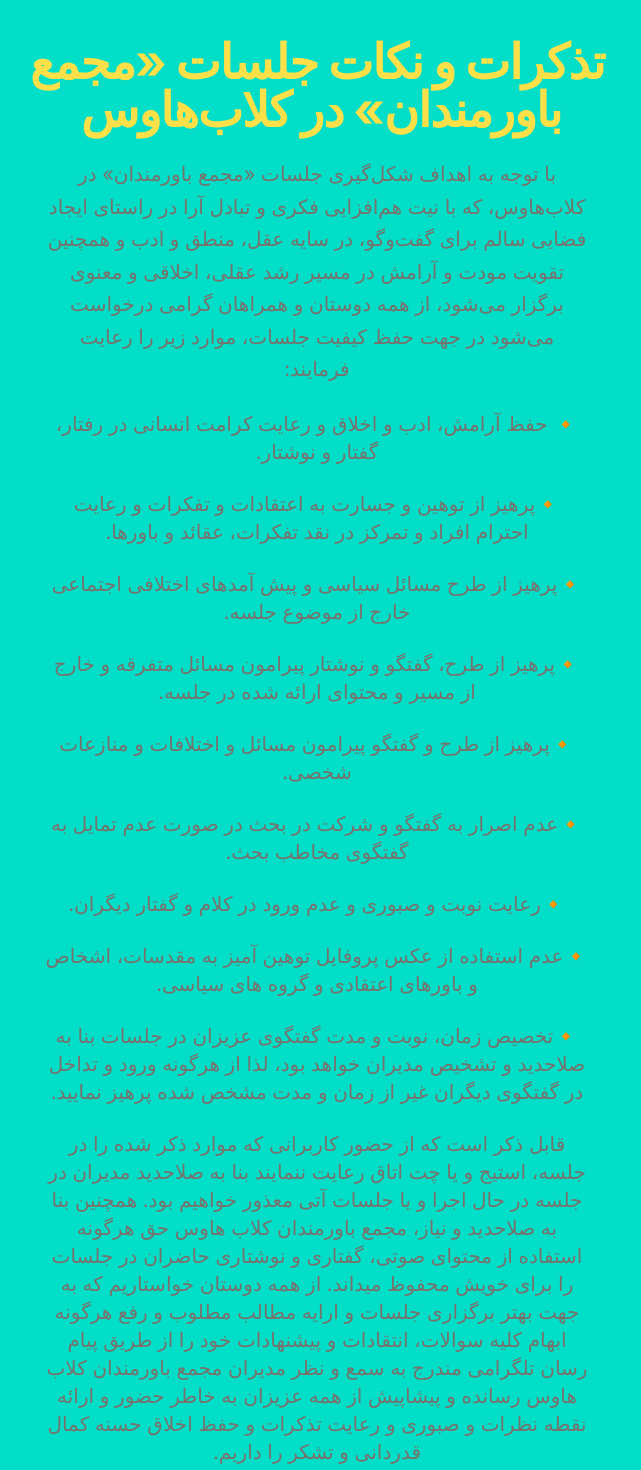
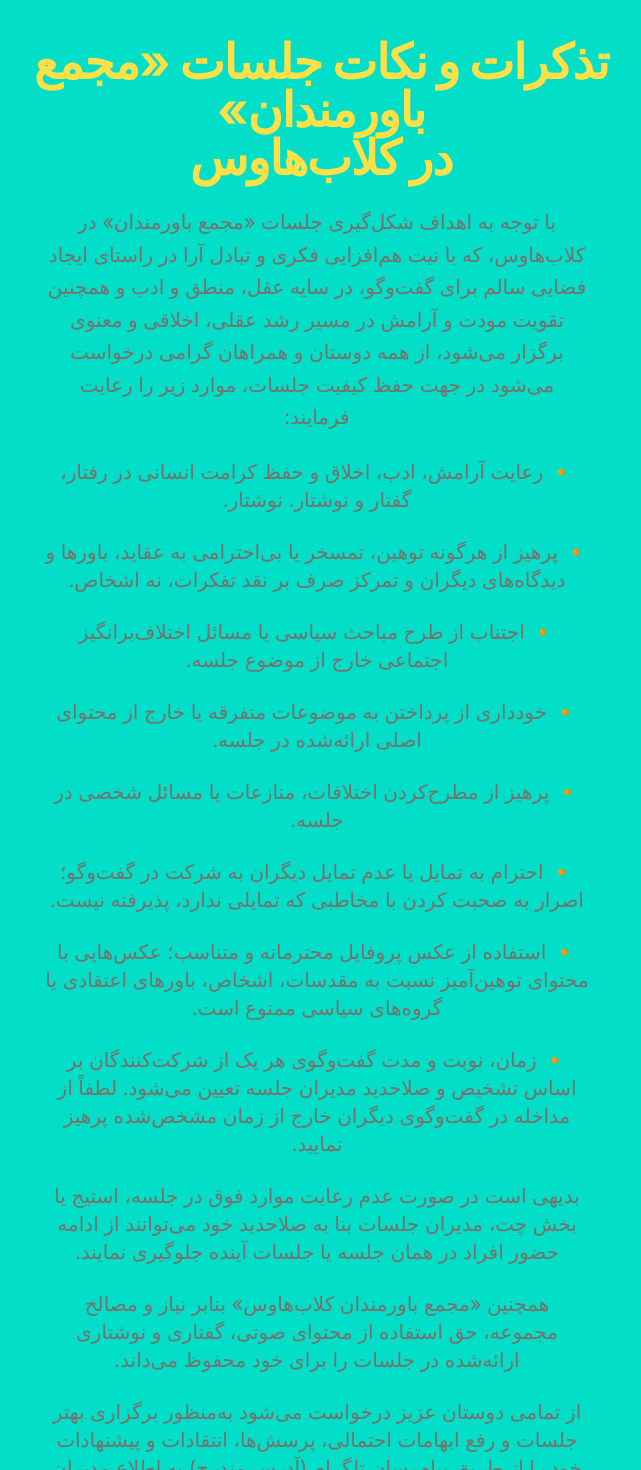
Before and after one commit to mah404/bavarmandan, a Next.js app: page / in a window 1280 px wide. Shown: the part 2360-3830 px from the top of the page, without its empty margins (323-964 px from the left). Built offline with nearby package versions, Linux system fonts and the light colour scheme; a web font is replaced by a local one.

Commit message:
Added Color

```diff
--- a/components/layout/sections/community.tsx
+++ b/components/layout/sections/community.tsx
@@ -21,9 +21,12 @@ export const CommunitySection = () => {
           >
             <CardHeader>
               <CardTitle className="text-4xl md:text-5xl font-bold flex flex-col items-center">
-                <div>
+                <div className="flex flex-col">
                   <span className=" pl-2 bg-gradient-to-r text-yellow-300 bg-clip-text">
-                    تذکرات و نکات جلسات «مجمع باورمندان» در کلاب‌هاوس
+                    تذکرات و نکات جلسات «مجمع باورمندان»
+                  </span>
+                  <span className=" pl-2 bg-gradient-to-r text-yellow-300 bg-clip-text">
+                    در کلاب‌هاوس
                   </span>
                 </div>
               </CardTitle>
@@ -37,53 +40,56 @@ export const CommunitySection = () => {
               رعایت فرمایند:
             </CardContent>
             <CardContent className="lg:w-[80%] text-xl text-muted-foreground ">
-              🔸 حفظ آرامش، ادب و اخلاق و رعایت کرامت انسانی در رفتار، گفتار و
-              نوشتار.
+              🔸 رعایت آرامش، ادب، اخلاق و حفظ کرامت انسانی در رفتار، گفتار و
+              نوشتار. نوشتار.
             </CardContent>
             <CardContent className="lg:w-[80%] text-xl text-muted-foreground">
-              🔸پرهیز از توهین و جسارت به اعتقادات و تفکرات و رعایت احترام افراد
-              و تمرکز در نقد تفکرات، عقائد و باورها.
+              🔸 پرهیز از هرگونه توهین، تمسخر یا بی‌احترامی به عقاید، باورها و
+              دیدگاه‌های دیگران و تمرکز صرف بر نقد تفکرات، نه اشخاص.
             </CardContent>
             <CardContent className="lg:w-[80%] text-xl text-muted-foreground">
-              🔸پرهیز از طرح مسائل سیاسی و پیش آمدهای اختلافی اجتماعی خارج از
-              موضوع جلسه.
+              🔸 اجتناب از طرح مباحث سیاسی یا مسائل اختلاف‌برانگیز اجتماعی خارج
+              از موضوع جلسه.{" "}
             </CardContent>
             <CardContent className="lg:w-[80%] text-xl text-muted-foreground">
-              🔸پرهیز از طرح، گفتگو و نوشتار پیرامون مسائل متفرقه و خارج از مسیر
-              و محتوای ارائه شده در جلسه.
+              🔸 خودداری از پرداختن به موضوعات متفرقه یا خارج از محتوای اصلی
+              ارائه‌شده در جلسه.
             </CardContent>
             <CardContent className="lg:w-[80%] text-xl text-muted-foreground">
-              🔸پرهیز از طرح و گفتگو پیرامون مسائل و اختلافات و منازعات شخصی.
+              🔸 پرهیز از مطرح‌کردن اختلافات، منازعات یا مسائل شخصی در جلسه.
             </CardContent>
             <CardContent className="lg:w-[80%] text-xl text-muted-foreground">
-              🔸عدم اصرار به گفتگو و شرکت در بحث در صورت عدم تمایل به گفتگوی
-              مخاطب بحث.
+              🔸 احترام به تمایل یا عدم تمایل دیگران به شرکت در گفت‌وگو؛ اصرار
+              به صحبت کردن با مخاطبی که تمایلی ندارد، پذیرفته نیست.
             </CardContent>
             <CardContent className="lg:w-[80%] text-xl text-muted-foreground">
-              🔸رعایت نوبت و صبوری و عدم ورود در کلام و گفتار دیگران.
+              🔸 استفاده از عکس پروفایل محترمانه و متناسب؛ عکس‌هایی با محتوای
+              توهین‌آمیز نسبت به مقدسات، اشخاص، باورهای اعتقادی یا گروه‌های
+              سیاسی ممنوع است.
             </CardContent>
             <CardContent className="lg:w-[80%] text-xl text-muted-foreground">
-              🔸عدم استفاده از عکس پروفایل توهین آمیز به مقدسات، اشخاص و باورهای
-              اعتقادی و گروه های سیاسی.
+              🔸 زمان، نوبت و مدت گفت‌وگوی هر یک از شرکت‌کنندگان بر اساس تشخیص و
+              صلاحدید مدیران جلسه تعیین می‌شود. لطفاً از مداخله در گفت‌وگوی
+              دیگران خارج از زمان مشخص‌شده پرهیز نمایید.
             </CardContent>
             <CardContent className="lg:w-[80%] text-xl text-muted-foreground">
-              🔸تخصیص زمان، نوبت و مدت گفتگوی عزیزان در جلسات بنا به صلاحدید و
-              تشخیص مدیران خواهد بود، لذا از هرگونه ورود و تداخل در گفتگوی
-              دیگران غیر از زمان و مدت مشخص شده پرهیز نمایید.
+              بدیهی است در صورت عدم رعایت موارد فوق در جلسه، استیج یا بخش چت،
+              مدیران جلسات بنا به صلاحدید خود می‌توانند از ادامه حضور افراد در
+              همان جلسه یا جلسات آینده جلوگیری نمایند.
             </CardContent>
 
             <CardContent className="lg:w-[80%] text-xl text-muted-foreground">
-              قابل ذکر است که از حضور کاربرانی که موارد ذکر شده را در جلسه،
-              استیج و یا چت اتاق رعایت ننمایند بنا به صلاحدید مدیران در جلسه در
-              حال اجرا و یا جلسات آتی معذور خواهیم بود. همچنین بنا به صلاحدید و
-              نیاز، مجمع باورمندان کلاب هاوس حق هرگونه استفاده از محتوای صوتی،
-              گفتاری و نوشتاری حاضران در جلسات را برای خویش محفوظ میداند. از همه
-              دوستان خواستاریم که به جهت بهتر برگزاری جلسات و ارایه مطالب مطلوب
-              و رفع هرگونه ابهام کلیه سوالات، انتقادات و پیشنهادات خود را از
-              طریق پیام رسان تلگرامی مندرج به سمع و نظر مدیران مجمع باورمندان
-              کلاب هاوس رسانده و پیشاپیش از همه عزیزان به خاطر حضور و ارائه نقطه
-              نظرات و صبوری و رعایت تذکرات و حفظ اخلاق حسنه کمال قدردانی و تشکر
-              را داریم.
+              همچنین «مجمع باورمندان کلاب‌هاوس» بنابر نیاز و مصالح مجموعه، حق
+              استفاده از محتوای صوتی، گفتاری و نوشتاری ارائه‌شده در جلسات را
+              برای خود محفوظ می‌داند.
+            </CardContent>
+
+            <CardContent className="lg:w-[80%] text-xl text-muted-foreground">
+              از تمامی دوستان عزیز درخواست می‌شود به‌منظور برگزاری بهتر جلسات و
+              رفع ابهامات احتمالی، پرسش‌ها، انتقادات و پیشنهادات خود را از طریق
+              پیام‌رسان تلگرام (آدرس مندرج) به اطلاع مدیران برسانند. پیشاپیش از
+              حضور گرم، مشارکت فکری، صبوری و رعایت نکات اخلاقی و آیین گفت‌وگو از
+              سوی تمامی عزیزان صمیمانه سپاسگزاریم.
             </CardContent>
           </Card>
         </div>
```
